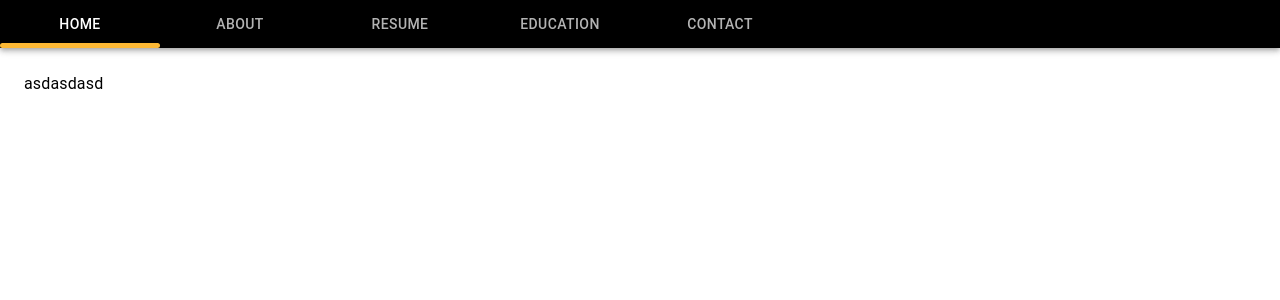
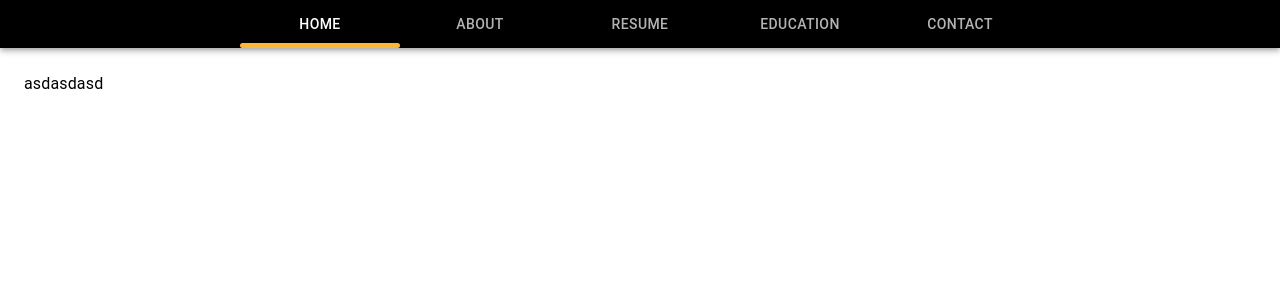
Before and after one commit to jaemin-hwang/profile1.0-nextjs, a Next.js app: page / in a window 1280 px wide. Shown: the top 300 px of the page. Built offline with nearby package versions, Linux system fonts and the light colour scheme.

Commit message:
탭바 수정 시작

```diff
--- a/components/Tabbar.js
+++ b/components/Tabbar.js
@@ -64,7 +64,7 @@
     return (
         <div className={classes.root} style={{width: "100%"}}>
             <AppBar position="static" style={{backgroundColor: "#000000"}}>
-                <Tabs value={value} onChange={handleChange} aria-label="simple tabs example" fullwidth style={{textAlign:"right"}}
+                <Tabs value={value} onChange={handleChange} aria-label="simple tabs example" fullwidth centered
                       classes={{
                           indicator: classes.indicator
                       }} >
```
